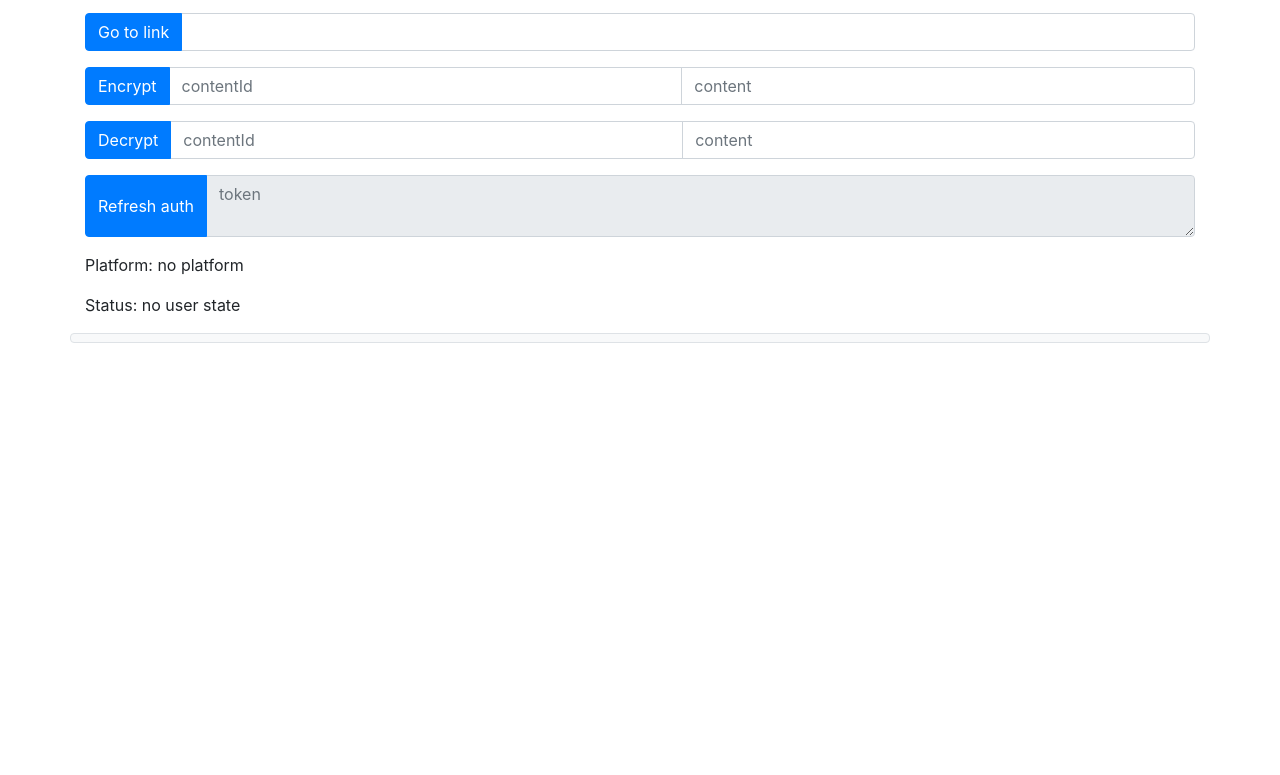
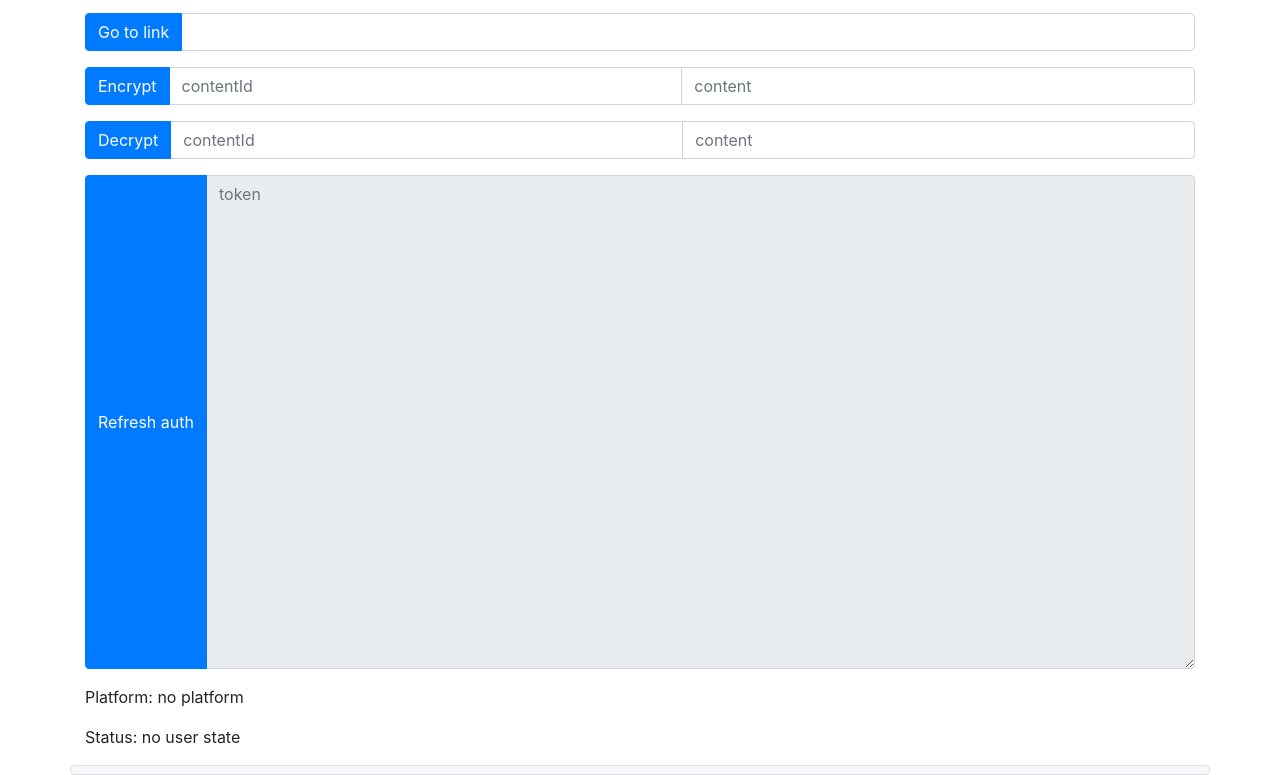
Before and after one commit to mihll/mihll.github.io, a plain HTML site: page index.html in a window 1280 px wide. Shown: the part 97-872 px from the top of the page. Before the commit the page ends 800 px from the top, so only its background shows below. Drawn offline with Linux system fonts and the light colour scheme.

Commit message:
Set rows to "20" on token textarea

```diff
--- a/index.html
+++ b/index.html
@@ -61,7 +61,7 @@
                         <div class="input-group-prepend">
                             <button id="refresh_auth_button" class="btn btn-primary">Refresh auth</button>
                         </div>
-                        <textarea disabled id="token_input" class="form-control" placeholder="token"></textarea>
+                        <textarea disabled id="token_input" class="form-control" placeholder="token" rows="20"></textarea>
                     </div>
                 </div>
             </div>
```
